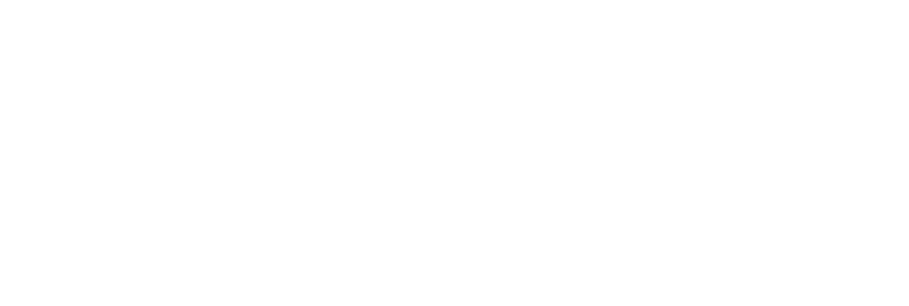
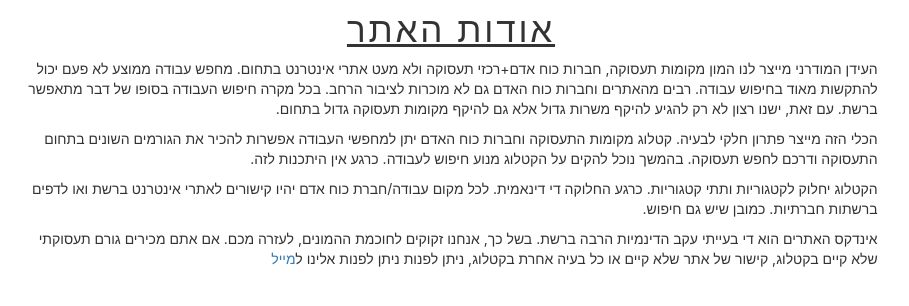
Before and after one commit to romanbr87/links2, a React (Create React App) app: page /About in a window 1280 px wide. Shown: the top 306 px of the page, without its empty margins (250-1159 px from the left). Built offline with nearby package versions, Linux system fonts and the light colour scheme.

Commit message:
Add files via upload

```diff
--- a/src/App.js
+++ b/src/App.js
@@ -2,17 +2,20 @@
 import "./style.css"
 import {BrowserRouter as Router, Switch, Route } from 'react-router-dom';
 import { createBrowserHistory } from "history";
-import Home from './Components/Home1.jsx'
+import Home from './Components/Home.jsx'
+import About from './Components/About.jsx'
 
 export default function App(props) {
 
   const history = createBrowserHistory();
 
   return (
-      <Router forceRefresh={false} basename={process.env.PUBLIC_URL} history={history}>
+      <Router forceRefresh={false} history={history}>
         <Route render = {({ location }) => (
         <Switch location = { location }>
           <Route exact path='/' component={()=>{return <Home />}}/>
+          <Route exact path='/About' component={()=>{return <About />}}/>
+          <Route exact path='*' component={()=>{return <p>Null</p> }} status={404}/>
         </Switch>
         )} />
       </Router>
--- /dev/null
+++ b/src/Components/About.jsx
@@ -0,0 +1,44 @@
+import '../App.css'
+import "../style.css"
+
+import React from 'react'
+
+export default function About() {
+
+  return (
+    <React.Fragment>
+    <div className="full-container pull-center">
+        <h4 id="title" style={{ textAlign: 'center', textDecoration: 'underline', width: "100%"  }}>אודות האתר</h4>
+
+        <div className="col-lg-8 col-lg-offset-2 col-xs-10 col-xs-offset-1">
+
+        <div className="row">
+        <p className="text pull-center">
+        העידן המודרני מייצר לנו המון מקומות תעסוקה, חברות כוח אדם+רכזי תעסוקה ולא מעט אתרי אינטרנט בתחום. מחפש עבודה ממוצע לא פעם יכול להתקשות מאוד בחיפוש עבודה. רבים מהאתרים וחברות כוח האדם גם לא מוכרות לציבור הרחב. בכל מקרה חיפוש העבודה בסופו של דבר מתאפשר ברשת. עם זאת, ישנו רצון לא רק להגיע להיקף משרות גדול אלא גם להיקף מקומות תעסוקה גדול בתחום.
+        </p>
+        </div>
+
+        <div className="row">
+        <p className="text pull-center">
+        הכלי הזה מייצר פתרון חלקי לבעיה. קטלוג מקומות התעסוקה וחברות כוח האדם יתן למחפשי העבודה אפשרות להכיר את הגורמים השונים בתחום התעסוקה ודרכם לחפש תעסוקה. בהמשך נוכל להקים על הקטלוג מנוע חיפוש לעבודה. כרגע אין היתכנות לזה.
+        </p>
+        </div>
+
+        <div className="row">
+        <p className="text pull-center">
+        הקטלוג יחלוק לקטגוריות ותתי קטגוריות. כרגע החלוקה די דינאמית. לכל מקום עבודה/חברת כוח אדם יהיו קישורים לאתרי אינטרנט ברשת ואו לדפים ברשתות חברתיות. כמובן שיש גם חיפוש.        </p>
+        </div>
+
+        <div className="row">
+        <p className="text pull-center">
+        אינדקס האתרים הוא די בעייתי עקב הדינמיות הרבה ברשת. בשל כך, אנחנו זקוקים לחוכמת ההמונים, לעזרה מכם. אם אתם מכירים גורם תעסוקתי שלא קיים בקטלוג, קישור של אתר שלא קיים או כל בעיה אחרת בקטלוג, ניתן לפנות ניתן לפנות אלינו ל
+        <a href="mailto:drushimgalil@gmail.com">מייל</a>
+        </p>
+        </div>
+
+        </div>
+
+    </div>
+    </React.Fragment>
+  )
+}
```
Also changed, not shown: src/JSON/db2.json, 1 other file (tests, documents, lock files or other folders).
